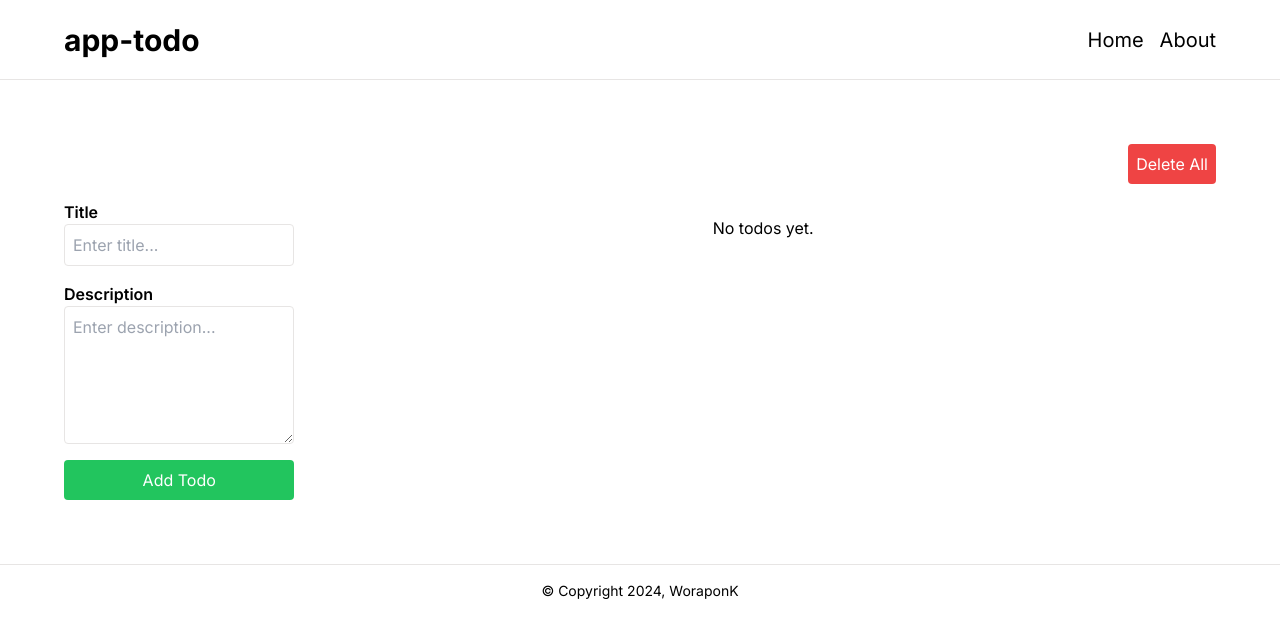
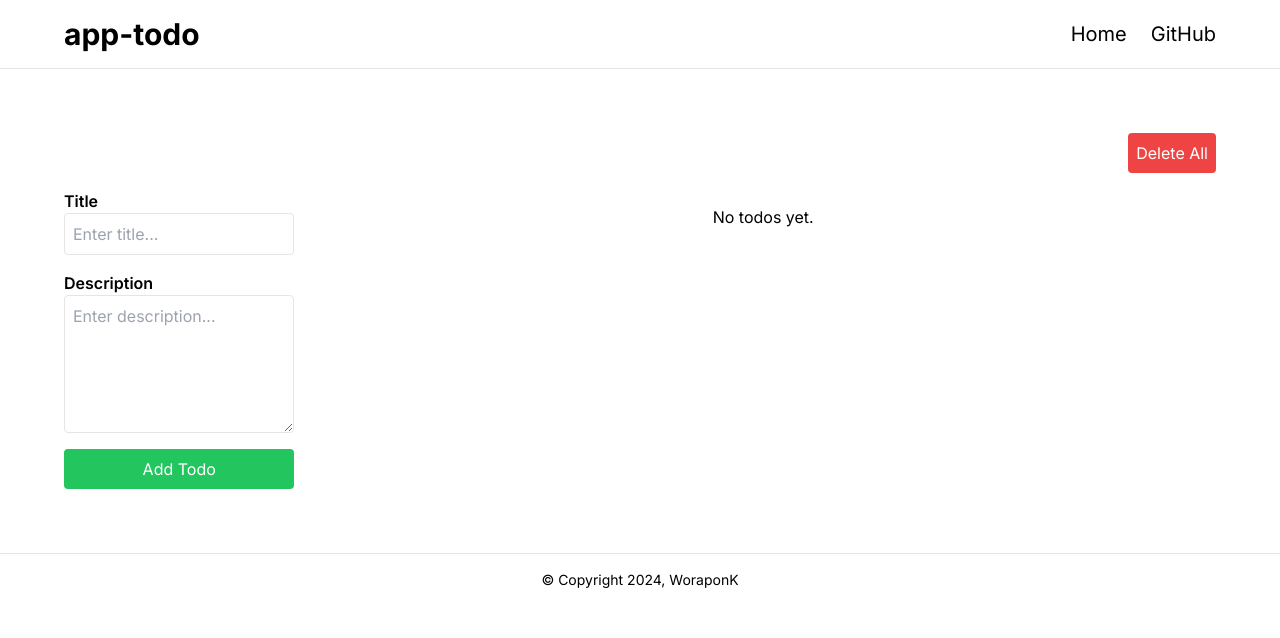
Before and after one commit to WoraponK/todo-local-next, a Next.js app: page / in a window 1280 px wide. Shown: the top 638 px of the page. Built offline with nearby package versions, Linux system fonts and the light colour scheme.

Commit message:
fix:change about page to github link

```diff
--- a/src/app/about/page.tsx
+++ /dev/null
@@ -1,26 +0,0 @@
-'use client'
-
-import React from 'react'
-import Image from 'next/image'
-
-function aboutPage() {
-
-  return (
-    <>
-        <div className='grid grid-cols-1 justify-center space-y-4'>
-            <h2 className='text-3xl font-bold text-center'>About</h2>
-            <Image
-                src={'/images/profile.jpg'}
-                width={250}
-                height={250}
-                alt='Profile'
-                className='rounded-full justify-self-center'
-            />
-            <p className='text-lg indent-8'>Hi!, I'm Worapon Klabsri. This a todo list web app, it can create your todo list with no database, you can store your local data</p>
-            <p className='text-lg indent-8'><span className='font-semibold'>Why I did this website?</span> because I want to practice my coding, And before I create this web I have to create website like with MySQL and database, But someday I think if want to create it has MySQL and database, That's it I have to create this website</p>
-        </div>
-    </>
-  )
-}
-
-export default aboutPage
--- a/src/app/components/Navbar.tsx
+++ b/src/app/components/Navbar.tsx
@@ -3,13 +3,13 @@ import Link from 'next/link'
 
 function Navbar() {
   return (
-    <nav className='flex justify-between items-center h-[80px] px-16 border-b border-stone-200'>
+    <nav className='flex justify-between items-center py-4 px-16 border-b border-stone-200 max-md:justify-center max-md:flex-col max-md:space-y-4'>
         <Link href={'/'}>
           <h1 className='text-3xl font-bold'>app-todo</h1>
         </Link>
-        <ul className='flex space-x-4 text-xl'>
+        <ul className='flex space-x-6 text-xl'>
             <li className='hover:underline'><Link href={'/'}>Home</Link></li>
-            <li className='hover:underline'><Link href={'/about'}>About</Link></li>
+            <li className='hover:underline'><a href="https://github.com/WoraponK/todo-local-next">GitHub</a></li>
         </ul>
     </nav>
   )
```
